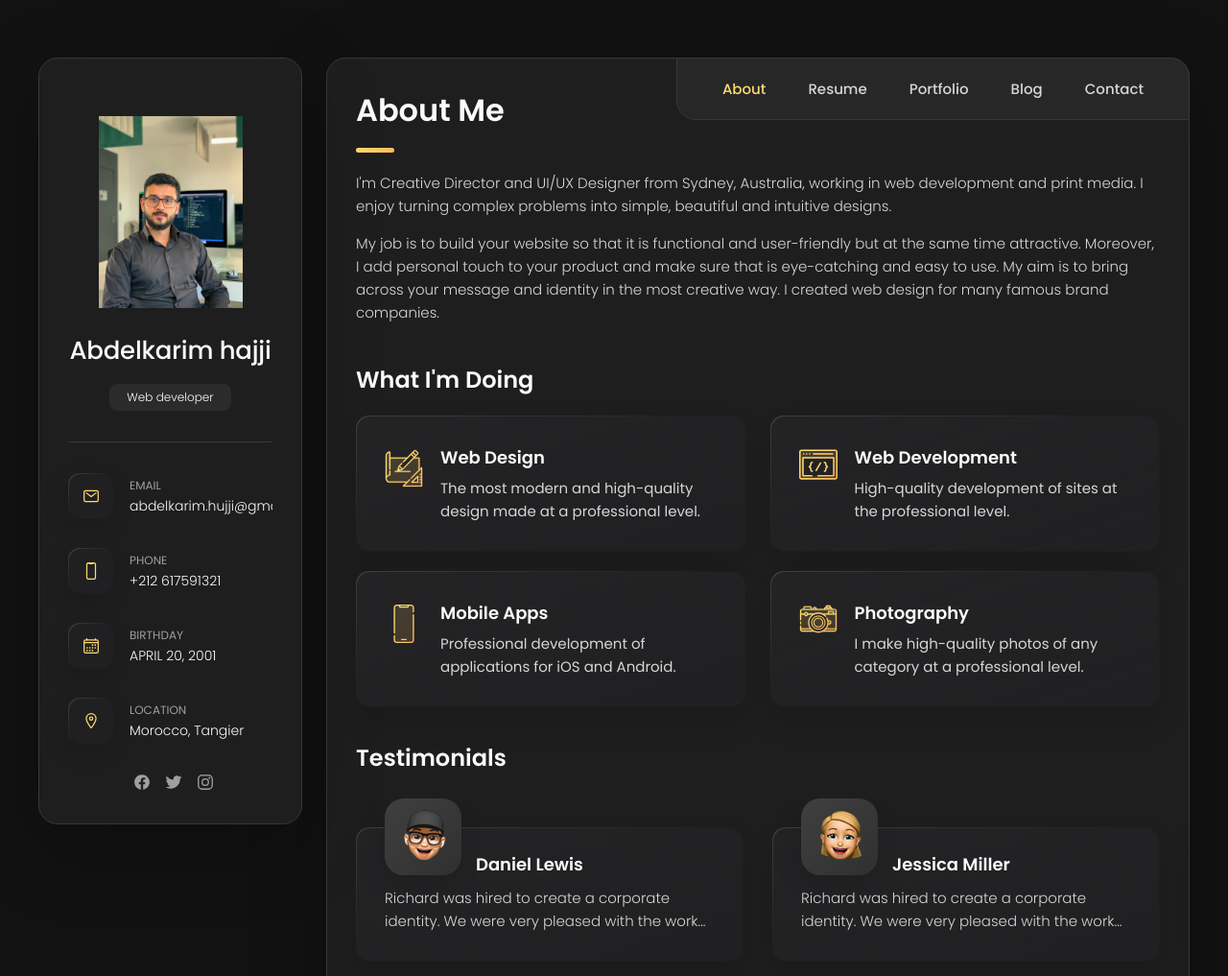
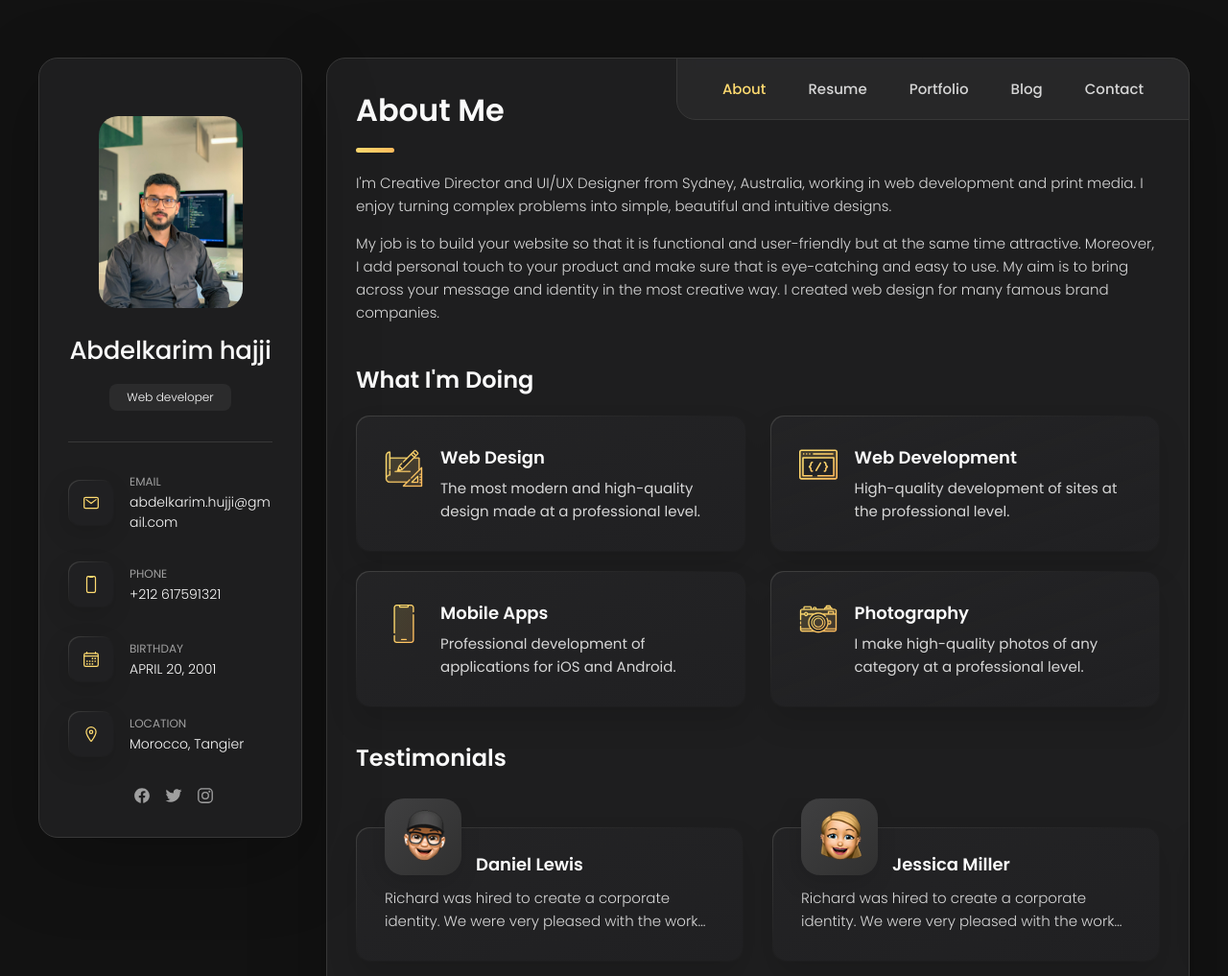
Before and after one commit to abdelkarimhajji/my-portfolio, a PHP site: page / in a window 1280 px wide. Shown: the top 1017 px of the page at 96% size. Run offline with PHP 8.4, Linux system fonts and the light colour scheme.

Commit message:
add some style to email

```diff
--- a/assets/css/style.css
+++ b/assets/css/style.css
@@ -335,7 +335,10 @@ main {
   background: var(--bg-gradient-onyx);
   border-radius: 20px;
 }
-
+.avatar-box img
+{
+  border-radius: 20px;
+}
 .info-content .name {
   color: var(--white-2);
   font-size: var(--fs-3);
@@ -426,7 +429,13 @@ main {
   color: var(--white-2);
   font-size: var(--fs-7);
 }
-
+.contact-link
+{
+    overflow-wrap: break-word;
+    word-wrap: break-word;
+    word-break: break-word;
+    text-align: justify;
+}
 .contact-info address { font-style: normal; }
 
 .social-list {
@@ -1998,8 +2007,8 @@ textarea.form-input::-webkit-resizer { display: none; }
   .contacts-list { grid-template-columns: 1fr; }
 
   .contact-info :is(.contact-link) {
-    white-space: nowrap;
-    overflow-x: scroll;
+    /* white-space: nowrap; */
+    /* overflow-x: scroll; */
     /* text-overflow: ellipsis; */
   }
   .contact-link::-webkit-scrollbar
```
Also changed, not shown: 1 other file.
